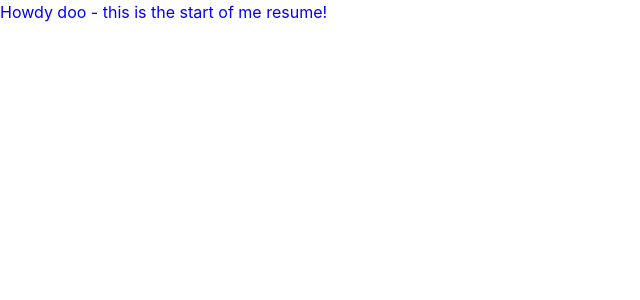
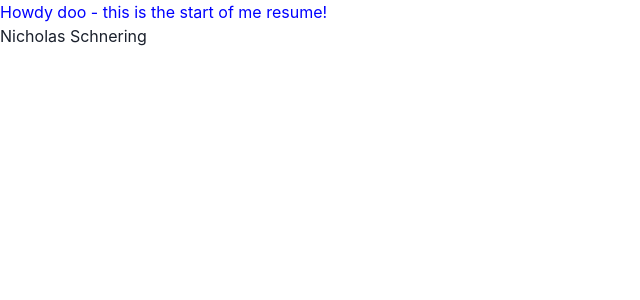
Before and after one commit to ncs2738/ncs2738.github.io, a React app: page / in a window 1280 px wide. Shown: the top 300 px of the page, without its empty margins (0-640 px from the left). Built offline with nearby package versions, Linux system fonts and the light colour scheme; no server answers.

Commit message:
Audio Setup Finished
Audio files are reading & playing after clicking on the page. Further work needs to be done to complete the keyboard, but it's a step forward.

```diff
--- a/package.json
+++ b/package.json
@@ -47,6 +47,9 @@
     "@chakra-ui/react": "^2.1.2",
     "@emotion/react": "^11.9.0",
     "@emotion/styled": "^11.8.1",
-    "framer-motion": "^6.3.4"
+    "assets-webpack-plugin": "^7.1.1",
+    "framer-motion": "^6.3.4",
+    "url-loader": "^4.1.1",
+    "use-sound": "^4.0.1"
   }
 }
--- /dev/null
+++ b/src/assets/audio/kalimba notes/index.tsx
@@ -0,0 +1,43 @@
+import note1 from "./1 c kalimba.mp3";
+import note2 from "./2 d kalimba.mp3";
+import note3 from "./3 e kalimba.mp3";
+import note4 from "./4 f kalimba.mp3";
+import note5 from "./5 g kalimba.mp3";
+import note6 from "./6 a kalimba.mp3";
+import note7 from "./7 b kalimba.mp3";
+
+import note8 from "./8 c' kalimba.mp3";
+import note9 from "./9 d' kalimba.mp3";
+import note10 from "./10 e' kalimba.mp3";
+import note11 from "./11 f' kalimba.mp3";
+import note12 from "./12 g' kalimba.mp3";
+import note13 from "./13 a' kalimba.mp3";
+import note14 from "./14 b' kalimba.mp3";
+
+import note15 from "./15 c'' kalimba.mp3";
+import note16 from "./16 d'' kalimba.mp3";
+import note17 from "./17 e'' kalimba.mp3";
+
+export const KalimbaArray = () => {
+  const kalimbaArray = [
+    note1,
+    note2,
+    note3,
+    note4,
+    note5,
+    note6,
+    note7,
+    note8,
+    note9,
+    note10,
+    note11,
+    note12,
+    note13,
+    note14,
+    note15,
+    note16,
+    note17,
+  ];
+
+  return kalimbaArray;
+};
--- /dev/null
+++ b/src/assets/audio/piano keys/index.tsx
@@ -0,0 +1,43 @@
+import note1 from "./key01.mp3";
+import note2 from "./key02.mp3";
+import note3 from "./key03.mp3";
+import note4 from "./key04.mp3";
+import note5 from "./key05.mp3";
+import note6 from "./key06.mp3";
+import note7 from "./key07.mp3";
+
+import note8 from "./key08.mp3";
+import note9 from "./key09.mp3";
+import note10 from "./key10.mp3";
+import note11 from "./key11.mp3";
+import note12 from "./key12.mp3";
+import note13 from "./key13.mp3";
+import note14 from "./key14.mp3";
+
+import note15 from "./key15.mp3";
+import note16 from "./key16.mp3";
+import note17 from "./key17.mp3";
+
+export const PianoArray = () => {
+  const pianoArray = [
+    note1,
+    note2,
+    note3,
+    note4,
+    note5,
+    note6,
+    note7,
+    note8,
+    note9,
+    note10,
+    note11,
+    note12,
+    note13,
+    note14,
+    note15,
+    note16,
+    note17,
+  ];
+
+  return pianoArray;
+};
--- /dev/null
+++ b/src/assets/audio/sfx keyboard/index.tsx
@@ -0,0 +1,43 @@
+import note1 from "./1 doorbell.mp3";
+import note2 from "./2 explosion.mp3";
+import note3 from "./3 honk.mp3";
+import note4 from "./4 yeah.mp3";
+import note5 from "./5 gong.mp3";
+import note6 from "./6 meow.mp3";
+import note7 from "./7 thoomp.mp3";
+
+import note8 from "./8 monkey.mp3";
+import note9 from "./9 eugh.mp3";
+import note10 from "./10 gulp.mp3";
+import note11 from "./11 baby.mp3";
+import note12 from "./12 anvil.mp3";
+import note13 from "./13 kookoo.mp3";
+import note14 from "./14 bark.mp3";
+
+import note15 from "./15 crickets.mp3";
+import note16 from "./16 flush.mp3";
+import note17 from "./17 thunder.mp3";
+
+export const SFXArray = () => {
+  const sfxArray = [
+    note1,
+    note2,
+    note3,
+    note4,
+    note5,
+    note6,
+    note7,
+    note8,
+    note9,
+    note10,
+    note11,
+    note12,
+    note13,
+    note14,
+    note15,
+    note16,
+    note17,
+  ];
+
+  return sfxArray;
+};
--- /dev/null
+++ b/src/assets/contexts/audio-player-ctx/index.tsx
@@ -0,0 +1,42 @@
+import * as React from "react";
+import { createContext } from "react";
+
+export enum AudioArray {
+  Kalimba = 0,
+  Piano = 1,
+  SFX = 2,
+}
+
+export const AudioPlayerContext = createContext({
+  isMuted: false,
+  muteAudio: (setMuted: boolean) => {
+    return;
+  },
+  audioArrayIndex: 0,
+  setAudioArray: (audioIdx: number) => {
+    return;
+  },
+  //need to add onclick for audio
+});
+
+export const AudioPlayerCtxManager: React.FC = ({ children }) => {
+  const [isAudioMuted, setIsAudioMuted] = React.useState(false);
+  const [noteIndex, setNoteIndex] = React.useState(AudioArray.Kalimba);
+
+  return (
+    <AudioPlayerContext.Provider
+      value={{
+        isMuted: isAudioMuted,
+        muteAudio: (setMuted: boolean) => {
+          setIsAudioMuted(setMuted);
+        },
+        audioArrayIndex: noteIndex,
+        setAudioArray: (audioIdx: AudioArray) => {
+          setNoteIndex(audioIdx);
+        },
+      }}
+    >
+      {children}
+    </AudioPlayerContext.Provider>
+  );
+};
--- a/src/components/app/index.tsx
+++ b/src/components/app/index.tsx
@@ -1,14 +1,54 @@
-import { useColorMode } from "@chakra-ui/react";
+import { Box, Image, useColorMode } from "@chakra-ui/react";
 import * as React from "react";
+import { NameArray } from "../name-array";
+import { AudioPlayerCtxManager } from "../../assets/contexts/audio-player-ctx";
 
 export const App = () => {
   const { colorMode, toggleColorMode } = useColorMode();
 
+  const nameArray = [
+    "N",
+    "i",
+    "c",
+    "h",
+    "o",
+    "l",
+    "a",
+    "s",
+    " S",
+    "c",
+    "h",
+    "n",
+    "e",
+    "r",
+    "i",
+    "n",
+    "g",
+  ];
+
   return (
     <>
-      <h1 className={colorMode} onClick={toggleColorMode}>
-        Howdy doo - this is the start of me resume!
-      </h1>
+      <AudioPlayerCtxManager>
+        <h1 className={colorMode} onClick={toggleColorMode}>
+          Howdy doo - this is the start of me resume!
+        </h1>
+        <Box>
+          <NameArray nameArray={nameArray} animationDelay={0} />
+        </Box>
+      </AudioPlayerCtxManager>
     </>
   );
 };
+
+/*
+        <h1 className={colorMode} onClick={toggleColorMode}>
+          Howdy doo - this is the start of me resume!
+        </h1>
+
+                <audio controls>
+          <source
+            src="https://github.com/SH20RAJ/YouTubeUpload/raw/main/Ark.mp3"
+            type="audio/ogg"
+          />
+        </audio>
+*/
--- /dev/null
+++ b/src/components/name-array/index.tsx
@@ -0,0 +1,75 @@
+import { Box, Text, useColorMode } from "@chakra-ui/react";
+import * as React from "react";
+import { FunctionComponent } from "react";
+import { KalimbaArray } from "../../assets/audio/kalimba notes";
+import { PianoArray } from "../../assets/audio/piano keys";
+import { SFXArray } from "../../assets/audio/sfx keyboard";
+import { AudioPlayerContext } from "../../assets/contexts/audio-player-ctx";
+import { NameLetter } from "./name-letter";
+import useSound from "use-sound";
+
+interface PublicProps {
+  //
+  nameArray: string[];
+  //
+  animationDelay: number;
+  //
+  //audioArray:
+}
+
+export const NameArray: FunctionComponent<PublicProps> = ({
+  nameArray,
+  animationDelay,
+}) => {
+  const { colorMode, toggleColorMode } = useColorMode();
+
+  const audioCtx = React.useContext(AudioPlayerContext);
+
+  const noteArray = [KalimbaArray(), PianoArray(), SFXArray()];
+
+  const soundArray = noteArray[audioCtx.audioArrayIndex];
+
+  return (
+    <span>
+      <audio id="myText" />
+      {nameArray.map((char, i) => (
+        <NameLetter
+          audioEffect={soundArray[i]}
+          char={char}
+          letterID={i}
+          animationDelay={0}
+        />
+      ))}
+    </span>
+  );
+};
+
+/*
+.text-animate {
+  display: inline-block;
+  opacity: 0;
+  animation: bounceIn;
+  animation-duration: 1s;
+  animation-delay: 1s;
+  animation-fill-mode: forwards;
+  min-width: 10px;
+}
+
+.text-animate-hover {
+  min-width: 10px;
+  display: inline-block;
+  animation-fill-mode: both;
+
+  &:hover {
+    animation: rubberBand 1s;
+    color: #ffd700;
+  }
+}
+
+@for $i from 1 through 35 {
+  .text-animate._#{$i} {
+    animation-delay: #{$i / 10}s;
+  }
+}
+
+*/
--- /dev/null
+++ b/src/components/name-array/name-letter/index.tsx
@@ -0,0 +1,76 @@
+import { Box, Text, useColorMode } from "@chakra-ui/react";
+import * as React from "react";
+import { FunctionComponent, useEffect } from "react";
+import useSound from "use-sound";
+
+interface PublicProps {
+  //
+  char: string;
+  //
+  letterID: number;
+  //
+  animationDelay: number;
+  //
+  audioEffect: string;
+}
+
+export const NameLetter: FunctionComponent<PublicProps> = ({
+  char,
+  letterID,
+  animationDelay,
+  audioEffect,
+}) => {
+  const [play] = useSound(audioEffect, { volume: 0.5 });
+
+  const playSound = () => {
+    console.log("all");
+    play();
+  };
+
+  return (
+    <Text
+      key={char + letterID}
+      display="inline"
+      onClick={playSound}
+      //_hover={() => playSound(i)}
+      onMouseOver={playSound}
+      style={{ WebkitUserSelect: "none" }}
+      onKeyDown={(e: { key: string }) => {
+        if (e.key == "Enter") {
+          playSound();
+        }
+      }}
+    >
+      {char}
+    </Text>
+  );
+};
+/*
+.text-animate {
+  display: inline-block;
+  opacity: 0;
+  animation: bounceIn;
+  animation-duration: 1s;
+  animation-delay: 1s;
+  animation-fill-mode: forwards;
+  min-width: 10px;
+}
+
+.text-animate-hover {
+  min-width: 10px;
+  display: inline-block;
+  animation-fill-mode: both;
+
+  &:hover {
+    animation: rubberBand 1s;
+    color: #ffd700;
+  }
+}
+
+@for $i from 1 through 35 {
+  .text-animate._#{$i} {
+    animation-delay: #{$i / 10}s;
+  }
+}
+
+*/
--- a/src/styles.scss
+++ b/src/styles.scss
@@ -10,9 +10,104 @@ $color2: blue;
 }
 
 body.light {
-  background-color: rgb(131, 131, 131);
+  //background-color: rgb(131, 131, 131);
 }
 
 body.dark {
-  background-color: rgb(75, 75, 75);
+ // background-color: rgb(75, 75, 75);
 }
+
+*
+{
+  margin: 0;
+  padding: 0;
+  box-shadow: border-box;
+}
+
+body{
+  background-color: #000;
+}
+
+.bounce-in {
+  animation: bounce-in 2s ease infinite;
+}
+
+@keyframes bounce-in {
+  0% {
+    opacity: 0;
+    transform: scale(.3);
+  }
+  50% {
+    opacity: 1;
+    transform: scale(1.05);
+  }
+  70% { transform: scale(.9); }
+  100% { transform: scale(1); }
+}
+
+
+/*
+.logo
+{
+  width: 150px;
+  height: 250px;
+  position: absolute;
+  top: 50%;
+  left: 50%;
+  transform: translate(50%, 50%);
+}
+
+.logo span{
+  width: 50px;
+  height: 0%;
+  background: #db0001;
+  position: absolute;
+}
+
+.left
+{
+  left: 0;
+  bottom: 0;
+  animation: anim 1s linear forwards;
+  animation-delay: 1s;
+}
+
+.center
+{
+  top: 0;
+  left: 0;
+  transform: skew(22deg);
+  transform-origin: top left;
+  box-shadow: 0 0 50px #000;
+  z-index: 2;
+  animation: anim 1s linear forwards;
+  animation-delay: 2s;
+}
+
+.right
+{
+  right: 0;
+  bottom: 0;
+  animation: anim 1s linear forwards;
+  animation-delay: 3s;
+}
+
+.logo::after{
+  content: '';
+  width: 120%;
+  height: 20px;
+  border-radius: 50%;
+  background: #fff;
+  position: absolute;
+  left: -10%;
+  bottom: -10%;
+  z-index: 5;
+}
+
+@keyframes anim {
+  100%
+  {
+    height: 100%
+  }
+}
+*/
--- a/webpack.config.js
+++ b/webpack.config.js
@@ -47,12 +47,12 @@ module.exports = {
               ]
           },
           {
+            test: /\.mp3$/,
+            type: 'asset/inline'
+        },
+          {
               test: /\.(png|jpe?g|gif)$/i,
-              use: [
-                  {
-                      loader: "file-loader"
-                  }
-              ]
+              type: 'asset/inline'
           },
           {
               test: /\.s[ac]ss$/i,
```
Also changed, not shown: src/audio/audio.d.ts (+4 -3 lines), src/images/images.d.ts (+8 -2 lines), src/assets/images/doggie.jpg (added), 1 other file (tests, documents, lock files or other folders).
